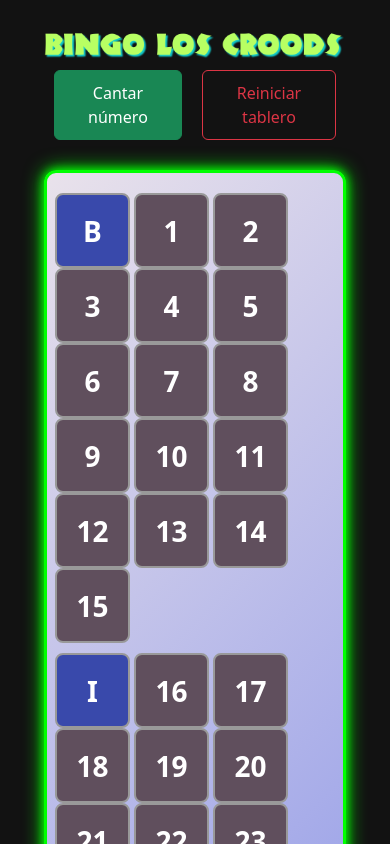
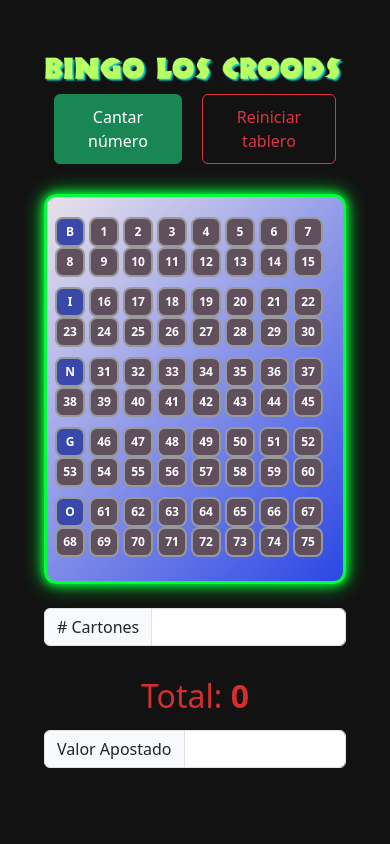
Before and after one commit to mauricioestupian/Bingo, a React (Vite) app: page / in a window 390 px wide. Shown: the top 844 px of the page. Built offline with nearby package versions, Linux system fonts and the light colour scheme.

Commit message:
cambio tamaños

```diff
--- a/src/App.css
+++ b/src/App.css
@@ -254,4 +254,15 @@
     justify-content: center;
     align-items: center;
   }
+
+  .cell {
+    width: 30px;
+    height: 30px;
+    font-size: 12px;
+  }
+
+  .bingo-ball {
+    padding: 5px 10px;
+    font-size: 12px;
+  }
 }
```
